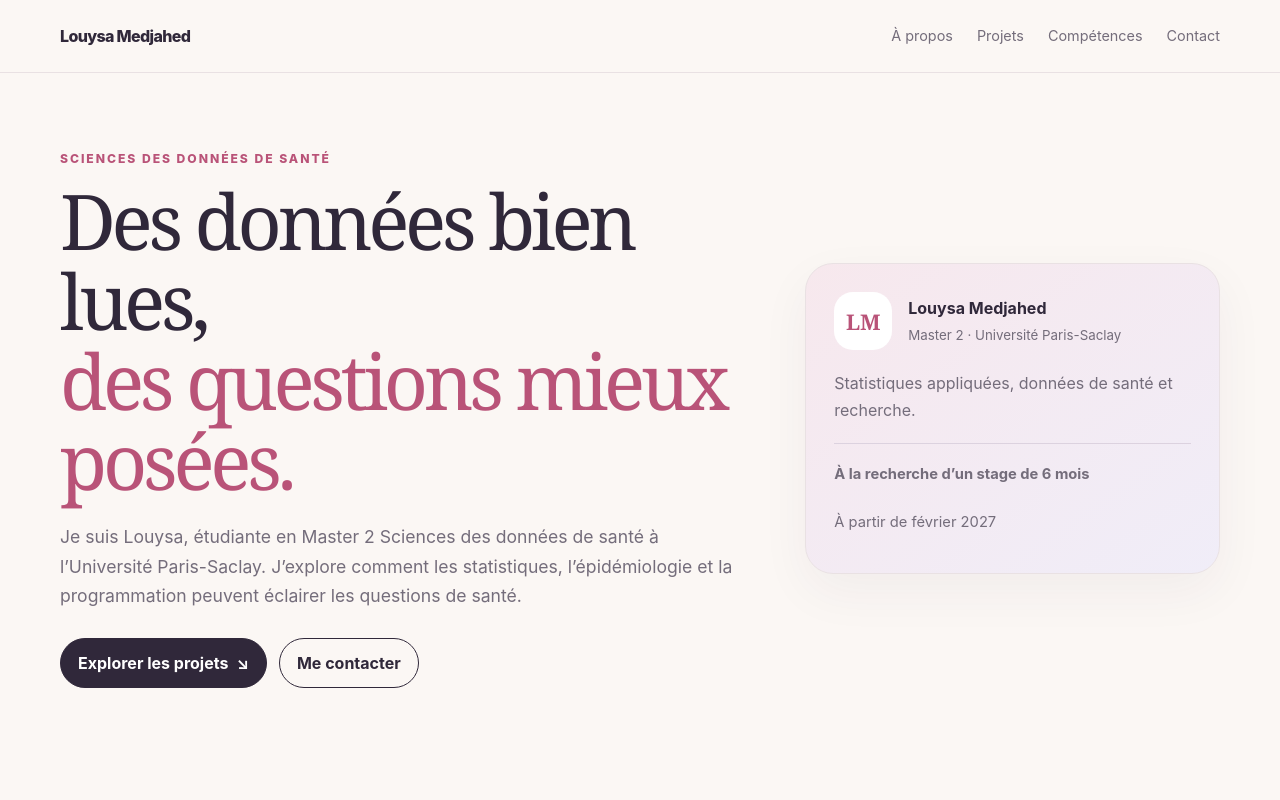
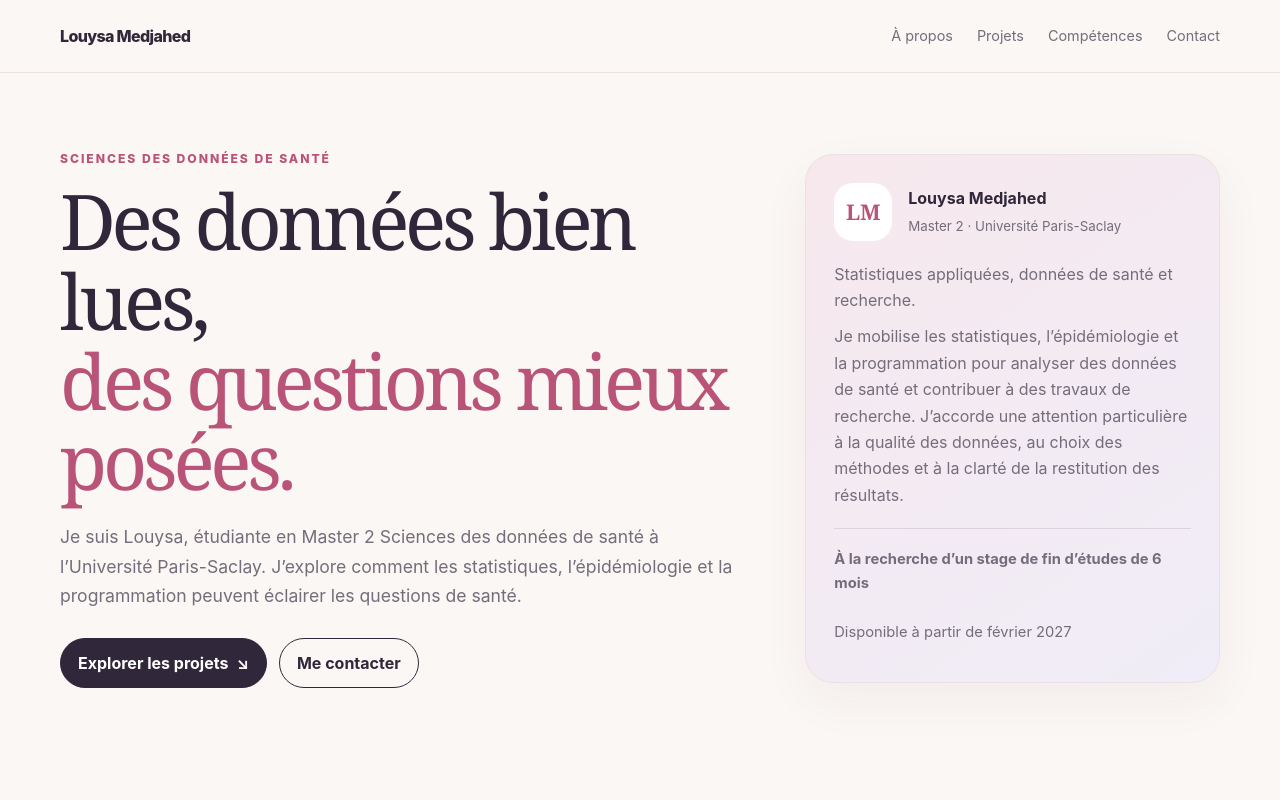
Before and after one commit to louysamedjahed-collab/louysamedjahed-collab.github.io, a plain HTML site: page index.html in a window 1280 px wide. Shown: the top 800 px of the page. Drawn offline with Linux system fonts and the light colour scheme.

Commit message:
Revise profile information in index.html
Updated profile description and availability details.

```diff
--- a/index.html
+++ b/index.html
@@ -51,7 +51,8 @@ footer{border-top:1px solid var(--line);padding:25px 0;color:var(--muted);font-s
       <aside class="profile">
         <div class="profiletop"><div class="monogram" aria-hidden="true">LM</div><div><strong>Louysa Medjahed</strong><small>Master 2 · Université Paris-Saclay</small></div></div>
         <p>Statistiques appliquées, données de santé et recherche.</p>
-        <p class="availability"><strong>À la recherche d’un stage de 6 mois</strong><br>À partir de février 2027</p>
+        <p>Je mobilise les statistiques, l’épidémiologie et la programmation pour analyser des données de santé et contribuer à des travaux de recherche. J’accorde une attention particulière à la qualité des données, au choix des méthodes et à la clarté de la restitution des résultats.</p>
+<p class="availability"><strong>À la recherche d’un stage de fin d’études de 6 mois</strong><br>Disponible à partir de février 2027</p>
       </aside>
     </section>
 
```
